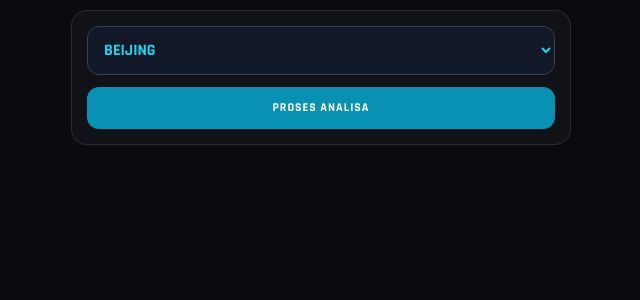
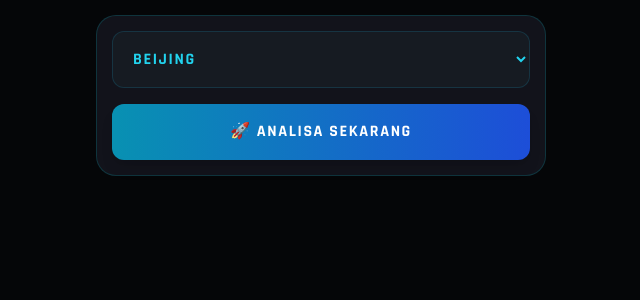
Before and after one commit to pepekosonghiji/rumus-togel, a Flask app: page / in a window 1280 px wide. Shown: the top 300 px of the page, without its empty margins (319-959 px from the left). Run offline with Flask 3, Linux system fonts and the light colour scheme; some libraries are stand-ins or nearby versions.

Commit message:
Update index.html

```diff
--- a/templates/index.html
+++ b/templates/index.html
@@ -3,211 +3,236 @@
 <head>
     <meta charset="UTF-8">
     <meta name="viewport" content="width=device-width, initial-scale=1.0, maximum-scale=1.0, user-scalable=no">
-    <title>AI ENGINE V12.3</title>
+    <title>AI ENGINE V12.3 HD</title>
     <script src="https://cdn.tailwindcss.com"></script>
     <script src="https://cdnjs.cloudflare.com/ajax/libs/html2canvas/1.4.1/html2canvas.min.js"></script>
     <link href="https://fonts.googleapis.com/css2?family=Orbitron:wght@600&family=Rajdhani:wght@500;700&display=swap" rel="stylesheet">
     <style>
-        :root { --neon: #00f2ff; --bg: #0a0b10; }
+        :root { --neon: #00f2ff; --bg: #050608; }
         body {
             background: var(--bg);
             color: #e2e8f0;
             font-family: 'Rajdhani', sans-serif;
-            margin: 0; padding: 10px;
+            margin: 0; padding: 15px;
+            -webkit-font-smoothing: antialiased;
         }
         .font-orbitron { font-family: 'Orbitron', sans-serif; }
 
-        /* Container Utama yang Flexible */
-        .main-container { max-width: 500px; margin: 0 auto; }
+        /* Container khusus agar tampilan mobile rapi */
+        .app-container { max-width: 450px; margin: 0 auto; }
 
-        /* Card Style */
+        /* Panel Glassmorphism */
         .glass-panel {
-            background: rgba(255, 255, 255, 0.03);
-            border: 1px solid rgba(255, 255, 255, 0.1);
-            border-radius: 16px;
+            background: rgba(20, 22, 30, 0.9);
+            border: 1px solid rgba(0, 242, 255, 0.15);
+            border-radius: 20px;
             padding: 15px;
-            margin-bottom: 15px;
+            margin-bottom: 20px;
         }
 
-        /* Area Screenshot yang Solid */
+        /* AREA CAPTURE - Dioptimalkan untuk Ketajaman Maksimal */
         #capture-area {
             background: #0d1117;
-            border-radius: 20px;
-            padding: 15px;
-            width: 100%;
-            box-sizing: border-box;
+            width: 400px; /* Lock width agar densitas pixel konsisten */
+            margin: 0 auto;
+            border-radius: 24px;
+            overflow: hidden;
+            border: 1px solid #30363d;
         }
 
-        /* Grid Khusus Angka agar tidak Tabrakan */
-        .number-grid-2d { display: grid; grid-template-columns: repeat(5, 1fr); gap: 6px; }
-        .number-grid-3d { display: grid; grid-template-columns: repeat(2, 1fr); gap: 8px; }
+        .inner-capture { padding: 20px; }
 
-        /* Button Style */
-        .btn-action {
-            width: 100%;
-            padding: 12px;
-            border-radius: 12px;
+        /* Grid Angka - Anti Blur */
+        .grid-2d { display: grid; grid-template-columns: repeat(5, 1fr); gap: 8px; }
+        .grid-34d { display: grid; grid-template-columns: repeat(2, 1fr); gap: 10px; }
+
+        .num-badge {
+            background: #161b22;
+            border: 1px solid #30363d;
+            border-radius: 8px;
+            padding: 8px 2px;
+            text-align: center;
+            font-family: monospace;
             font-weight: bold;
-            text-transform: uppercase;
-            font-size: 12px;
-            letter-spacing: 1px;
-            transition: 0.3s;
+            font-size: 14px;
         }
 
-        /* Penanganan khusus layar sangat kecil */
-        @media (max-width: 360px) {
-            .number-grid-2d { grid-template-columns: repeat(4, 1fr); }
-            .text-huge { font-size: 2rem !important; }
-        }
+        /* CSS khusus untuk menyembunyikan scrollbar saat capture */
+        .no-scrollbar::-webkit-scrollbar { display: none; }
     </style>
 </head>
 <body>
 
-<div class="main-container">
+<div class="app-container">
 
     <div class="glass-panel">
-        <form method="POST" class="space-y-3">
-            <select name="market" class="w-full bg-gray-900 text-cyan-400 p-3 rounded-xl border border-gray-700 outline-none font-bold uppercase">
+        <form method="POST" class="space-y-4">
+            <select name="market" class="w-full bg-[#161b22] text-cyan-400 p-4 rounded-xl border border-cyan-900/50 outline-none font-bold uppercase tracking-widest">
                 {% for m in markets %}
                 <option value="{{ m }}" {% if selected == m %}selected{% endif %}>{{ m }}</option>
                 {% endfor %}
             </select>
-            <button type="submit" class="btn-action bg-cyan-600 text-white">Proses Analisa</button>
+            <button type="submit" class="w-full bg-gradient-to-r from-cyan-600 to-blue-700 text-white p-4 rounded-xl font-bold uppercase tracking-widest shadow-lg active:scale-95 transition">
+                🚀 ANALISA SEKARANG
+            </button>
         </form>
     </div>
 
     {% if analysis == "error" %}
-    <div class="glass-panel text-center text-red-500 font-bold uppercase text-xs">Data Tidak Cukup</div>
+    <div class="glass-panel text-center text-red-400 font-bold uppercase py-10">⚠️ Data Tidak Mencukupi</div>
     {% elif analysis %}
 
-    <div id="capture-area" class="border border-gray-800">
-        <div class="flex justify-between items-start border-b border-gray-800 pb-4 mb-4">
+    <div class="overflow-x-auto no-scrollbar mb-6">
+        <div id="capture-area">
+            <div class="inner-capture">
+                <div class="flex justify-between items-center border-b border-gray-800 pb-5 mb-5">
                     <div>
-                <div class="text-[10px] text-cyan-500 font-bold tracking-widest uppercase mb-1 italic">Intelligence Engine</div>
-                <h2 class="text-2xl font-orbitron font-bold text-white uppercase">{{ selected }}</h2>
-                <div id="date-now" class="text-[9px] text-gray-500 mt-1 uppercase"></div>
+                        <p class="text-[10px] text-cyan-500 font-bold tracking-[4px] uppercase italic">AI V12.3 HD</p>
+                        <h2 class="text-3xl font-orbitron font-bold text-white uppercase tracking-tighter">{{ selected }}</h2>
+                        <p id="time-stamp" class="text-[9px] text-gray-500 mt-1 uppercase font-bold"></p>
                     </div>
                     <div class="text-right">
-                <div class="text-[9px] text-gray-400 uppercase">Last Result</div>
-                <div class="text-2xl font-bold text-white font-mono">{{ analysis.last_res }}</div>
+                        <p class="text-[10px] text-gray-400 uppercase tracking-widest">Result</p>
+                        <p class="text-3xl font-bold text-white font-mono leading-none">{{ analysis.last_res }}</p>
                     </div>
                 </div>
 
-        <div class="grid grid-cols-3 gap-2 mb-4 text-center">
-            <div class="bg-black/50 p-2 rounded-lg border border-gray-800">
-                <div class="text-[8px] text-cyan-500 font-bold mb-1">AM</div>
-                <div class="text-lg font-bold text-white">{{ analysis.am }}</div>
+                <div class="grid grid-cols-3 gap-3 mb-6">
+                    <div class="bg-black/40 border border-gray-800 p-3 rounded-xl text-center">
+                        <p class="text-[9px] text-cyan-500 font-bold mb-1 uppercase">Main</p>
+                        <p class="text-xl font-bold text-white">{{ analysis.am }}</p>
                     </div>
-            <div class="bg-black/50 p-2 rounded-lg border border-gray-800">
-                <div class="text-[8px] text-purple-500 font-bold mb-1">AL</div>
-                <div class="text-lg font-bold text-purple-300">{{ analysis.al }}</div>
+                    <div class="bg-black/40 border border-gray-800 p-3 rounded-xl text-center">
+                        <p class="text-[9px] text-purple-500 font-bold mb-1 uppercase">Lari</p>
+                        <p class="text-xl font-bold text-purple-300 italic">{{ analysis.al }}</p>
                     </div>
-            <div class="bg-black/50 p-2 rounded-lg border border-gray-800">
-                <div class="text-[8px] text-blue-500 font-bold mb-1">AI</div>
-                <div class="text-lg font-bold text-white">{{ analysis.ai }}</div>
+                    <div class="bg-black/40 border border-gray-800 p-3 rounded-xl text-center">
+                        <p class="text-[9px] text-blue-500 font-bold mb-1 uppercase">Ikut</p>
+                        <p class="text-xl font-bold text-white">{{ analysis.ai }}</p>
                     </div>
                 </div>
 
-        <div class="bg-cyan-500/5 border-l-4 border-cyan-500 p-4 rounded-r-xl mb-4 text-center">
-            <div class="text-[10px] text-gray-500 uppercase font-bold tracking-[3px] mb-2">Target BBFS Utama</div>
-            <div class="text-3xl md:text-4xl font-bold text-cyan-400 tracking-wider font-mono">{{ analysis.bbfs }}</div>
+                <div class="bg-gradient-to-r from-cyan-900/20 to-transparent border-l-4 border-cyan-500 p-5 rounded-r-2xl mb-6">
+                    <p class="text-[10px] text-gray-500 uppercase font-bold tracking-[5px] mb-2">Target BBFS</p>
+                    <p class="text-5xl font-bold text-cyan-400 tracking-[6px] font-mono drop-shadow-[0_0_8px_rgba(0,242,255,0.3)]">{{ analysis.bbfs }}</p>
                 </div>
 
-        <div class="grid grid-cols-3 gap-2 mb-4">
-            <div class="bg-gray-900 p-2 rounded-lg text-center border border-gray-800">
-                <div class="text-[8px] text-gray-500 mb-1">SHIO</div>
-                <div class="text-[11px] font-bold text-white uppercase">{{ analysis.shio }}</div>
+                <div class="grid grid-cols-3 gap-3 mb-8">
+                    <div class="text-center py-2 bg-[#161b22] rounded-lg border border-gray-800">
+                        <p class="text-[8px] text-gray-500 uppercase">Shio</p>
+                        <p class="text-sm font-bold text-white uppercase">{{ analysis.shio }}</p>
                     </div>
-            <div class="bg-gray-900 p-2 rounded-lg text-center border border-gray-800">
-                <div class="text-[8px] text-gray-500 mb-1">MACAU</div>
-                <div class="text-[11px] font-bold text-white">{{ analysis.macau }}</div>
+                    <div class="text-center py-2 bg-[#161b22] rounded-lg border border-gray-800">
+                        <p class="text-[8px] text-gray-500 uppercase">Macau</p>
+                        <p class="text-sm font-bold text-white">{{ analysis.macau }}</p>
                     </div>
-            <div class="bg-gray-900 p-2 rounded-lg text-center border border-gray-800">
-                <div class="text-[8px] text-gray-500 mb-1">TWIN</div>
-                <div class="text-[11px] font-bold text-red-500">{{ analysis.twin }}</div>
+                    <div class="text-center py-2 bg-[#161b22] rounded-lg border border-gray-800">
+                        <p class="text-[8px] text-gray-500 uppercase">Twin</p>
+                        <p class="text-sm font-bold text-red-500">{{ analysis.twin }}</p>
                     </div>
                 </div>
 
-        <div class="space-y-4">
+                <div class="space-y-6">
                     <div>
-                <div class="text-[10px] text-cyan-700 font-bold uppercase mb-2">Top 10 Line 2D</div>
-                <div class="number-grid-2d">
+                        <p class="text-[10px] text-cyan-700 font-bold uppercase mb-3 border-b border-cyan-900 pb-1">Top 10 Line 2D</p>
+                        <div class="grid-2d">
                             {% for n in analysis.top2d %}
-                    <div class="bg-gray-900 p-2 rounded text-center font-mono text-sm text-white">{{ n }}</div>
+                            <div class="num-badge text-white">{{ n }}</div>
                             {% endfor %}
                         </div>
                     </div>
 
+                    <div class="grid grid-cols-2 gap-6">
                         <div>
-                <div class="text-[10px] text-blue-700 font-bold uppercase mb-2">Top 10 Line 3D</div>
-                <div class="number-grid-3d">
+                            <p class="text-[10px] text-blue-700 font-bold uppercase mb-3 border-b border-blue-900 pb-1">Top 10 Line 3D</p>
+                            <div class="space-y-2">
                                 {% for n in analysis.top3d %}
-                    <div class="bg-gray-900 p-2 rounded text-center font-mono text-xs text-blue-200">{{ n }}</div>
+                                <div class="num-badge text-blue-200 text-xs">{{ n }}</div>
                                 {% endfor %}
                             </div>
                         </div>
-
                         <div>
-                <div class="text-[10px] text-purple-700 font-bold uppercase mb-2">Top 10 Line 4D Invest</div>
-                <div class="number-grid-3d">
+                            <p class="text-[10px] text-purple-700 font-bold uppercase mb-3 border-b border-purple-900 pb-1">Top 10 Line 4D</p>
+                            <div class="space-y-2">
                                 {% for n in analysis.top4d %}
-                    <div class="bg-gray-900 p-2 rounded text-center font-mono text-xs text-purple-200">{{ n }}</div>
+                                <div class="num-badge text-purple-200 text-xs">{{ n }}</div>
                                 {% endfor %}
                             </div>
                         </div>
                     </div>
+                </div>
 
-        <div class="mt-4 pt-3 border-t border-gray-800 text-center">
-            <div class="text-[8px] text-gray-600 uppercase tracking-widest italic font-bold">V12.3 Neural System Analysis Success</div>
+                <div class="mt-8 pt-4 border-t border-gray-800 text-center opacity-30">
+                    <p class="text-[8px] text-white uppercase tracking-[4px]">Neural Intelligence System V12.3 Verified</p>
+                </div>
+            </div>
         </div>
     </div>
 
-    <div class="mt-6 flex flex-col gap-3 pb-10">
-        <button onclick="copyAnalysis()" class="btn-action bg-gray-800 text-gray-300 border border-gray-700 italic">Salin Teks</button>
-        <button id="ss-btn" onclick="takeScreenshot()" class="btn-action bg-cyan-700 text-white shadow-lg">Simpan Gambar (HD)</button>
+    <div class="grid grid-cols-2 gap-4 pb-10">
+        <button onclick="copyAnalysis()" class="p-4 bg-gray-900 rounded-2xl border border-gray-800 font-bold text-xs uppercase tracking-widest text-gray-400 active:bg-gray-800 transition">
+            📋 Salin Teks
+        </button>
+        <button id="ss-btn" onclick="takeScreenshot()" class="p-4 bg-cyan-700 rounded-2xl font-bold text-xs uppercase tracking-widest text-white shadow-[0_0_15px_rgba(6,182,212,0.4)] active:scale-95 transition">
+            📸 Simpan HD
+        </button>
     </div>
 
     <textarea id="copyTarget" class="hidden">
-📊 ANALISA AI V12.3 [{{ selected }}]
+📊 ANALISA AI V12.3 - {{ selected }}
 AM: {{ analysis.am }} | AL: {{ analysis.al }} | AI: {{ analysis.ai }}
-BBFS: {{ analysis.bbfs }}
-SHIO: {{ analysis.shio }}
-TOP 2D: {{ analysis.top2d | join(', ') }}
+BBFS: [ {{ analysis.bbfs }} ]
+2D: {{ analysis.top2d | join(', ') }}
     </textarea>
     {% endif %}
 
 </div>
 
 <script>
-    // Update Date
+    // Live Time
+    const updateTime = () => {
         const d = new Date();
-    document.getElementById('date-now').innerText = d.toLocaleString('id-ID', {weekday:'short', day:'2-digit', month:'short', hour:'2-digit', minute:'2-digit'});
+        const options = { weekday: 'short', day: '2-digit', month: 'short', year: 'numeric', hour: '2-digit', minute: '2-digit' };
+        document.getElementById('time-stamp').innerText = d.toLocaleString('id-ID', options);
+    };
+    if(document.getElementById('time-stamp')) updateTime();
 
     function copyAnalysis() {
         const copyText = document.getElementById("copyTarget");
         copyText.select();
         navigator.clipboard.writeText(copyText.value);
-        alert("Berhasil disalin!");
+        alert("Analisa disalin ke clipboard!");
     }
 
     async function takeScreenshot() {
         const area = document.getElementById('capture-area');
         const btn = document.getElementById('ss-btn');
-        btn.innerText = "MOHON TUNGGU...";
+        btn.innerText = "PROSES HD...";
 
-        // Set Scale Tinggi khusus HP agar gambar sangat tajam
+        // Kunci utama ketajaman: scale minimal 4 dan penggunaan window.devicePixelRatio
+        try {
             const canvas = await html2canvas(area, {
                 backgroundColor: '#0d1117',
-            scale: 3,
-            logging: false,
-            useCORS: true
+                scale: 4, // 4x lipat resolusi standar agar tidak blur saat zoom
+                useCORS: true,
+                allowTaint: false,
+                imageTimeout: 0,
+                onclone: (clonedDoc) => {
+                    // Pastikan area capture terlihat sepenuhnya saat render
+                    clonedDoc.getElementById('capture-area').style.display = 'block';
+                }
             });
 
             const link = document.createElement('a');
-        link.download = `AI_${'{{ selected }}'}_${Date.now()}.png`;
-        link.href = canvas.toDataURL("image/png");
+            link.download = `AI-ANALISA-${'{{ selected }}'}-${Date.now()}.png`;
+            link.href = canvas.toDataURL("image/png", 1.0);
             link.click();
-        btn.innerText = "Simpan Gambar (HD)";
+        } catch (err) {
+            console.error(err);
+            alert("Gagal memproses gambar.");
+        } finally {
+            btn.innerText = "📸 SIMPAN HD";
+        }
     }
 </script>
 </body>
```
Lines whose indentation alone changed are shown as unchanged.
